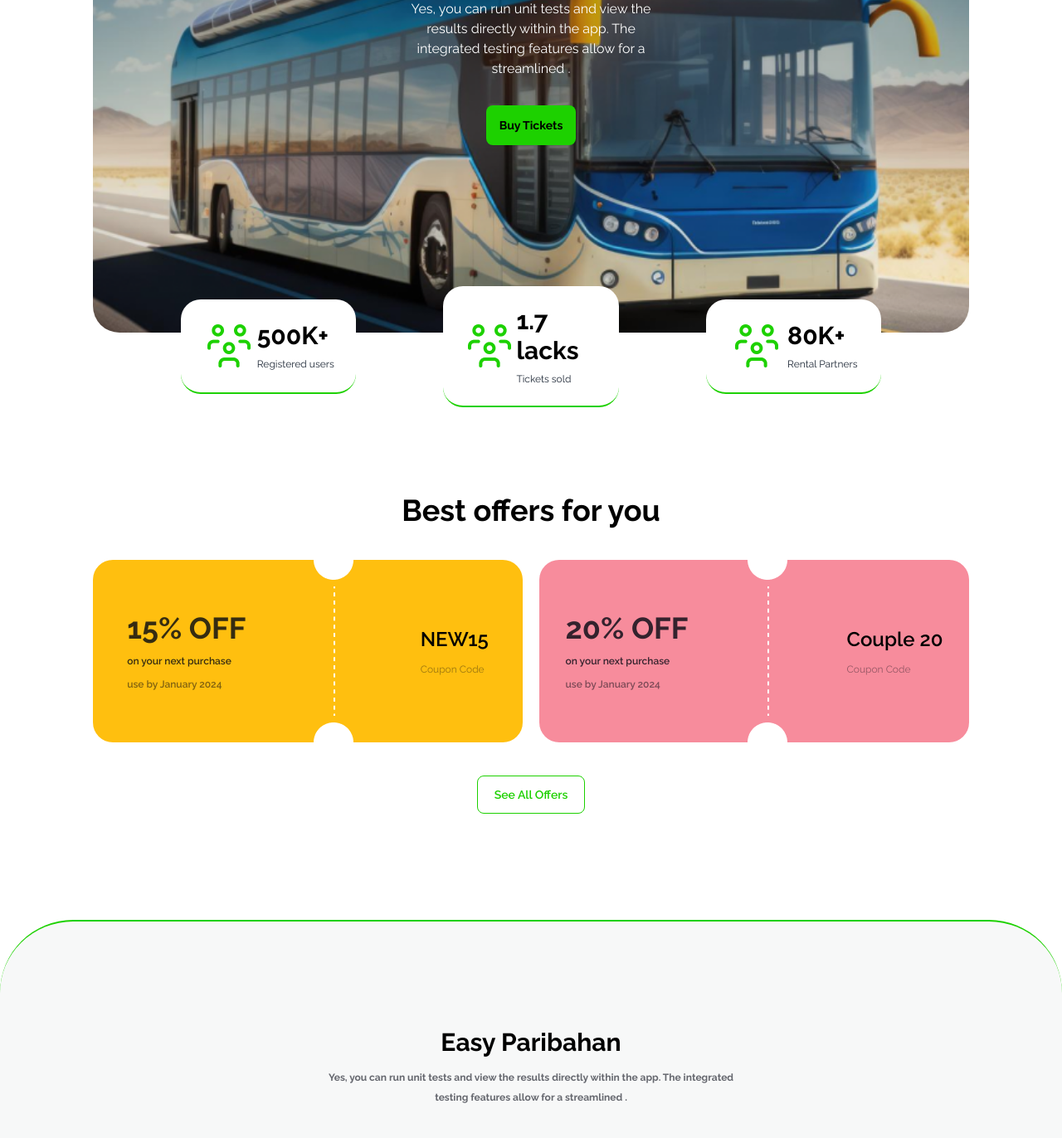
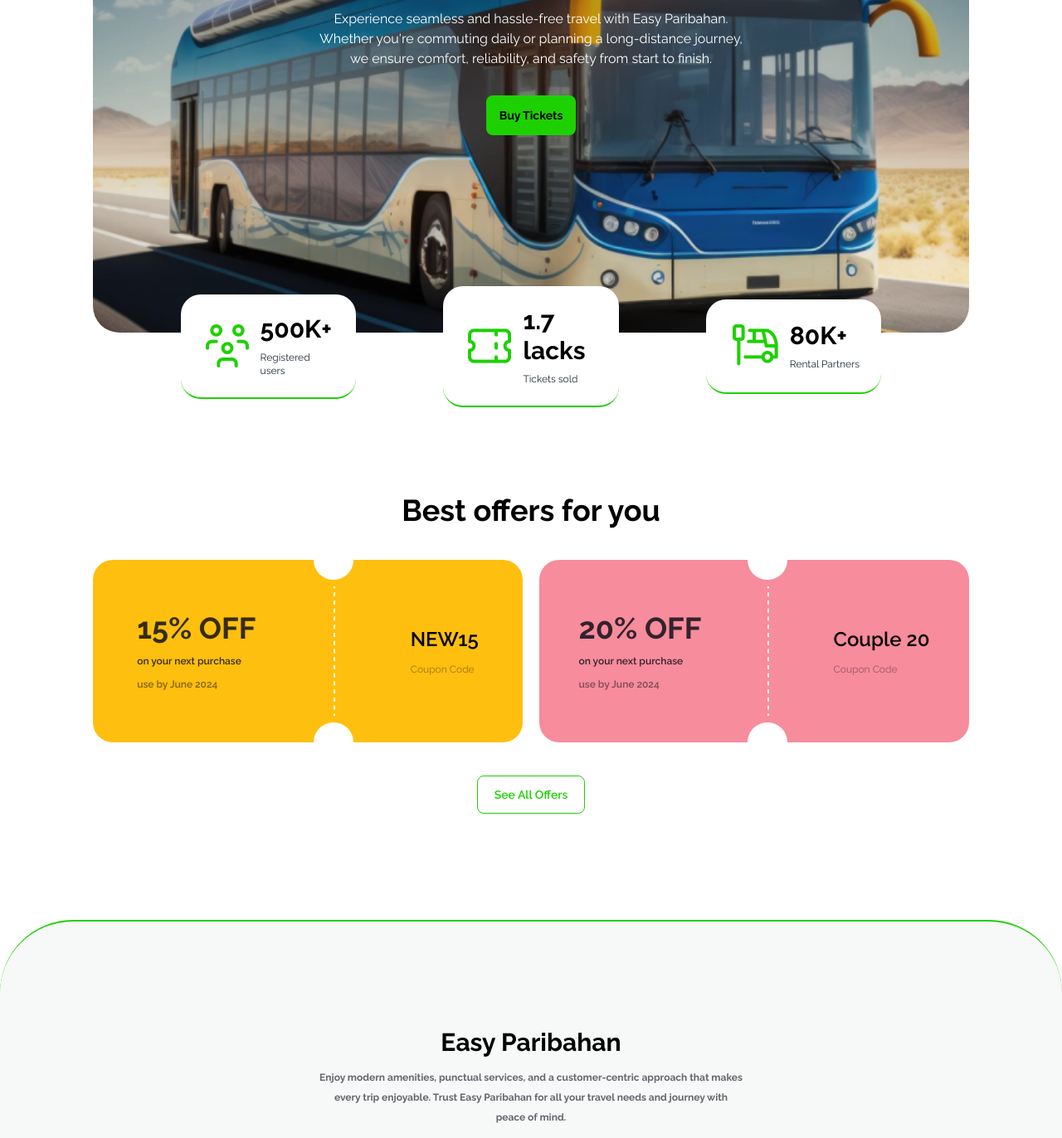
Before and after one commit to Saeedullah15/Smart-Ticketing, a plain HTML site: page index.html in a window 1280 px wide. Shown: the part 515-1887 px from the top of the page at 83% size. Drawn offline with nearby package versions, Linux system fonts and the light colour scheme.

Commit message:
some large device responsiveness added, image and spacing fixed, page refreshing added

```diff
--- a/index.html
+++ b/index.html
@@ -80,17 +80,10 @@
                             <br>
                             <span class="text-green block mt-5">Easy Paribahan</span>
                         </h1>
-                        <p class="my-8 xl:w-3/5 mx-auto text-white text-xs xl:text-base px-36 leading-5">Yes, you can
-                            run
-                            unit
-                            tests and
-                            view
-                            the
-                            results
-                            directly
-                            within the app. The
-                            integrated testing features allow for a
-                            streamlined .
+                        <p class="my-8 xl:w-4/5 mx-auto text-white text-xs xl:text-base px-36 leading-5">Experience
+                            seamless and hassle-free travel with Easy Paribahan. Whether you're commuting daily or
+                            planning a
+                            long-distance journey, we ensure comfort, reliability, and safety from start to finish.
                         </p>
                         <button class="btn bg-green text-black border-none font-bold">
                             <a href="#paribahan">Buy Tickets</a>
@@ -102,7 +95,7 @@
             <!-- statistics div -->
             <div class=" flex justify-evenly items-center -mt-14">
                 <div
-                    class="flex justify-evenly items-center rounded-3xl bg-white border-b-green border-b-2 xl:w-1/5 p-6">
+                    class="flex justify-evenly lg:gap-2 items-center rounded-3xl bg-white border-b-green border-b-2 xl:w-1/5 p-6">
                     <img src="images/people.png" alt="">
                     <div class="space-y-2">
                         <h1 class="text-3xl font-bold text-black">500K+</h1>
@@ -110,16 +103,16 @@
                     </div>
                 </div>
                 <div
-                    class="flex justify-evenly items-center rounded-3xl bg-white border-b-green border-b-2 xl:w-1/5 p-6">
-                    <img src="images/people.png" alt="">
+                    class="flex justify-evenly lg:gap-2 items-center rounded-3xl bg-white border-b-green border-b-2 xl:w-1/5 p-6">
+                    <img src="images/ticket-cupon.png" alt="">
                     <div class="space-y-2">
                         <h1 class="text-3xl font-bold text-black">1.7 lacks</h1>
                         <p class="text-xs">Tickets sold</p>
                     </div>
                 </div>
                 <div
-                    class="flex justify-evenly items-center rounded-3xl bg-white border-b-green border-b-2 xl:w-1/5 p-6">
-                    <img src="images/people.png" alt="">
+                    class="flex justify-evenly lg:gap-2 items-center rounded-3xl bg-white border-b-green border-b-2 xl:w-1/5 p-6">
+                    <img src="images/stoppage.png" alt="">
                     <div class="space-y-2">
                         <h1 class="text-3xl font-bold text-black">80K+</h1>
                         <p class="text-xs">Rental Partners</p>
@@ -132,11 +125,11 @@
         <section class="mx-5 lg:mx-28 my-3 lg:my-6 mt-16 mb-40">
             <h2 class="text-center font-bold text-black text-4xl">Best offers for you</h2>
             <div class="grid grid-cols-2 gap-5 my-10">
-                <div class="flex justify-evenly gap-10 items-center bg-[#FFBF0F] rounded-3xl">
+                <div class="flex justify-evenly xl:gap-10 items-center lg:px-6 bg-[#FFBF0F] rounded-3xl">
                     <div class="space-y-3">
-                        <h3 class="text-[#030712CC] font-bold text-4xl">15% OFF</h3>
+                        <h3 class="text-[#030712CC] font-bold lg:text-3xl xl:text-4xl">15% OFF</h3>
                         <p class="text-[#030712CC] font-semibold text-xs">on your next purchase</p>
-                        <p class="text-[#03071280] font-semibold text-xs">use by January 2024</p>
+                        <p class="text-[#03071280] font-semibold text-xs">use by June 2024</p>
                     </div>
                     <img class="" src="images/cupon-devider.png" alt="">
                     <div class="space-y-3">
@@ -144,11 +137,11 @@
                         <p class="text-[#03071266] text-xs">Coupon Code</p>
                     </div>
                 </div>
-                <div class="flex justify-evenly gap-10 items-center bg-[#F78C9C] rounded-3xl">
+                <div class="flex justify-evenly xl:gap-10 items-center px-8 bg-[#F78C9C] rounded-3xl">
                     <div class="space-y-3">
-                        <h3 class="text-[#030712CC] font-bold text-4xl">20% OFF</h3>
+                        <h3 class="text-[#030712CC] font-bold lg:text-3xl xl:text-4xl">20% OFF</h3>
                         <p class="text-[#030712CC] font-semibold text-xs">on your next purchase</p>
-                        <p class="text-[#03071280] font-semibold text-xs">use by January 2024</p>
+                        <p class="text-[#03071280] font-semibold text-xs">use by June 2024</p>
                     </div>
                     <img class="" src="images/cupon-devider.png" alt="">
                     <div class="space-y-3">
@@ -171,26 +164,21 @@
                 <!-- easy paribahan text -->
                 <div class="text-center mb-10">
                     <h2 class="text-black font-bold text-3xl mb-3">Easy Paribahan</h2>
-                    <p class="text-xs text-[#03071299] font-bold xl:w-1/2 mx-auto leading-6">Yes, you can run unit tests
-                        and view
-                        the
-                        results
-                        directly within the app. The
-                        integrated testing
-                        features allow for a
-                        streamlined .
+                    <p class="text-xs text-[#03071299] font-bold xl:w-1/2 mx-auto leading-6">Enjoy modern amenities,
+                        punctual services, and a customer-centric approach that makes every trip enjoyable. Trust Easy
+                        Paribahan for all your travel needs and journey with peace of mind.
                     </p>
                 </div>
 
                 <!-- 1st part -->
                 <div class="bg-white flex justify-around items-center rounded-3xl">
-                    <div class="space-y-3">
-                        <div class="flex justify-between gap-40 items-center mb-6">
+                    <div class="space-y-3 lg:px-6">
+                        <div class="flex justify-between xl:gap-40 items-center mb-6">
                             <div class="flex items-center gap-3">
-                                <img src="images/bus-logo.png" alt="">
+                                <img class="lg:w-1/6" src="images/bus-logo.png" alt="">
                                 <div class="space-y-2">
-                                    <h3 class="text-black font-bold text-2xl">Greenline Paribahan</h3>
-                                    <p class="text-xs text-[#03071299] font-bold">Coach-009-WEB ! AC_Business</p>
+                                    <h3 class="text-black font-bold lg:text-xl xl:text-2xl">Greenline Paribahan</h3>
+                                    <p class="text-xs text-[#03071299] font-bold">Coach-009-WEB ! Economy</p>
                                 </div>
                             </div>
                             <div class="flex justify-center items-center gap-3 rounded-xl bg-[#1DD10026] py-2 px-4">
@@ -222,7 +210,7 @@
                         </div>
                     </div>
                     <img src="images/info-devider.png" alt="">
-                    <div class="space-y-3 text-center">
+                    <div class="space-y-3 text-center lg:w-1/4 lg:pr-5">
                         <img class="block mx-auto" src="images/fare.png" alt="">
                         <h2 class="text-black font-bold text-3xl">550 Taka</h2>
                         <p class="text-[#03071299] font-semibold text-lg">Per Seat</p>
@@ -486,7 +474,7 @@
                                     <div class="modal-action">
                                         <form method="dialog" class="mx-auto w-1/2">
                                             <!-- if there is a button in form, it will close the modal -->
-                                            <button
+                                            <button id="continue-btn"
                                                 class="bg-[#27AE60] text-white p-2 rounded-3xl w-full text-sm font-semibold">Continue
                                             </button>
                                         </form>
@@ -513,7 +501,10 @@
         <div class="flex justify-between border-b border-dashed pb-10">
             <div>
                 <h4 class="link link-hover font-bold text-2xl mb-3">Easy Ticket</h4>
-                <p class="text-xs opacity-50">Easy-Ticket is a digital platform to make your daily commuting better.</p>
+                <p class="text-xs opacity-50 xl:w-2/3 lg:w-1/2">Easy-Ticket is a digital platform to make your long
+                    distance
+                    travel as
+                    well as daily commuting better and smoother.</p>
             </div>
             <div>
                 <p class="font-semibold mb-2 text-right">Download Our App</p>
@@ -527,7 +518,7 @@
             </div>
         </div>
         <div class="flex justify-between items-center mt-7">
-            <p class="text-white opacity-50 text-xs">@all rights reserved, Easy-Ticket services limited.2024</p>
+            <p class="text-white opacity-50 text-xs">@All rights reserved, Easy-Ticket services limited. 2024</p>
             <div class="flex gap-7 text-xs">
                 <a href="">Terms & condition</a>
                 <a href="">Return & refund policy</a>
--- a/js/main.js
+++ b/js/main.js
@@ -124,3 +124,8 @@ applyBtn.addEventListener("click", function () {
         alert("wrong coupon inserted!!");
     }
 })
+
+// refreshing page
+document.getElementById("continue-btn").addEventListener("click", function () {
+    location.reload();
+})
```
